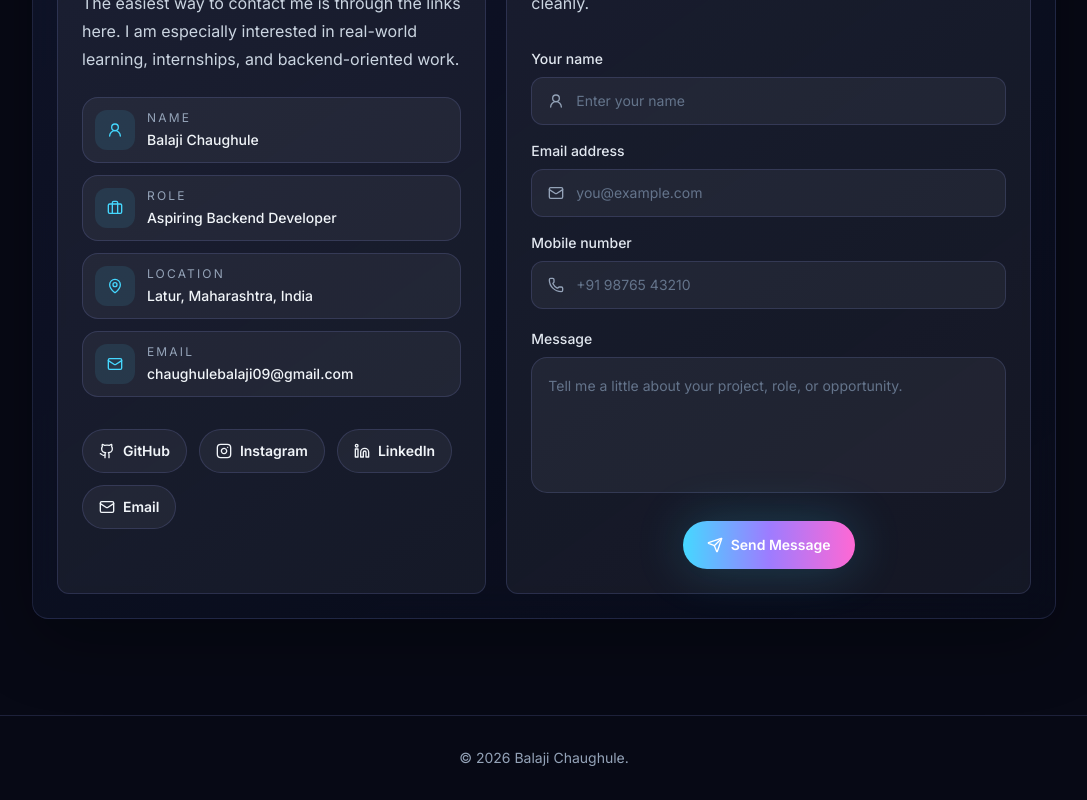
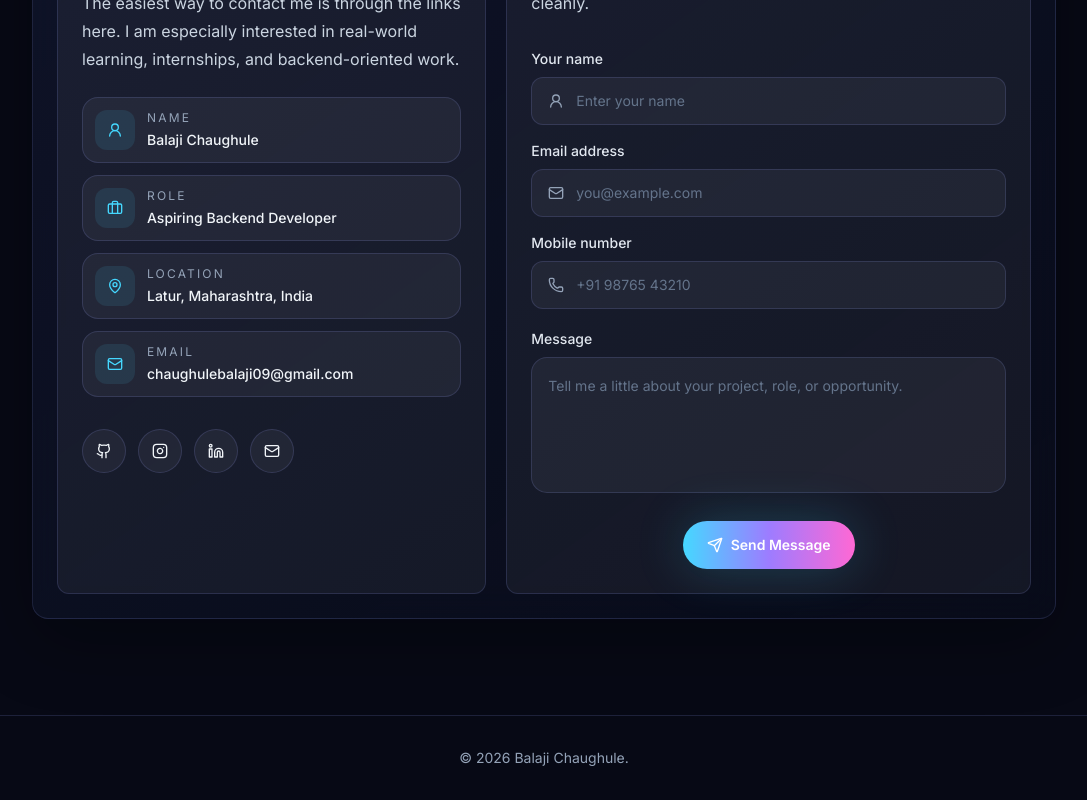
Before and after one commit to balaji3245/Portfolio, a React (Vite) app: page / in a window 1280 px wide. Shown: the part 5751-6551 px from the top of the page, without its empty margins (96-1183 px from the left). Built offline with nearby package versions, Linux system fonts and the light colour scheme; no server answers.

Commit message:
Use icon-only contact social links

```diff
--- a/src/sections/Contact.jsx
+++ b/src/sections/Contact.jsx
@@ -134,10 +134,11 @@ export default function Contact() {
                   href={href}
                   target={href.startsWith("http") ? "_blank" : undefined}
                   rel={href.startsWith("http") ? "noreferrer" : undefined}
-                  className="inline-flex min-h-11 w-full items-center justify-center gap-2 rounded-full border border-line bg-white/5 px-4 py-2.5 text-sm font-semibold text-slate-100 transition hover:border-cyan/40 hover:bg-white/10 sm:w-auto"
+                  className="inline-flex h-11 w-11 items-center justify-center rounded-full border border-line bg-white/5 text-slate-100 transition hover:border-cyan/40 hover:bg-white/10 hover:text-cyan"
+                  aria-label={label}
+                  title={label}
                 >
                   <Icon className="h-4 w-4" />
-                  {label}
                 </a>
               ))}
             </div>
```
